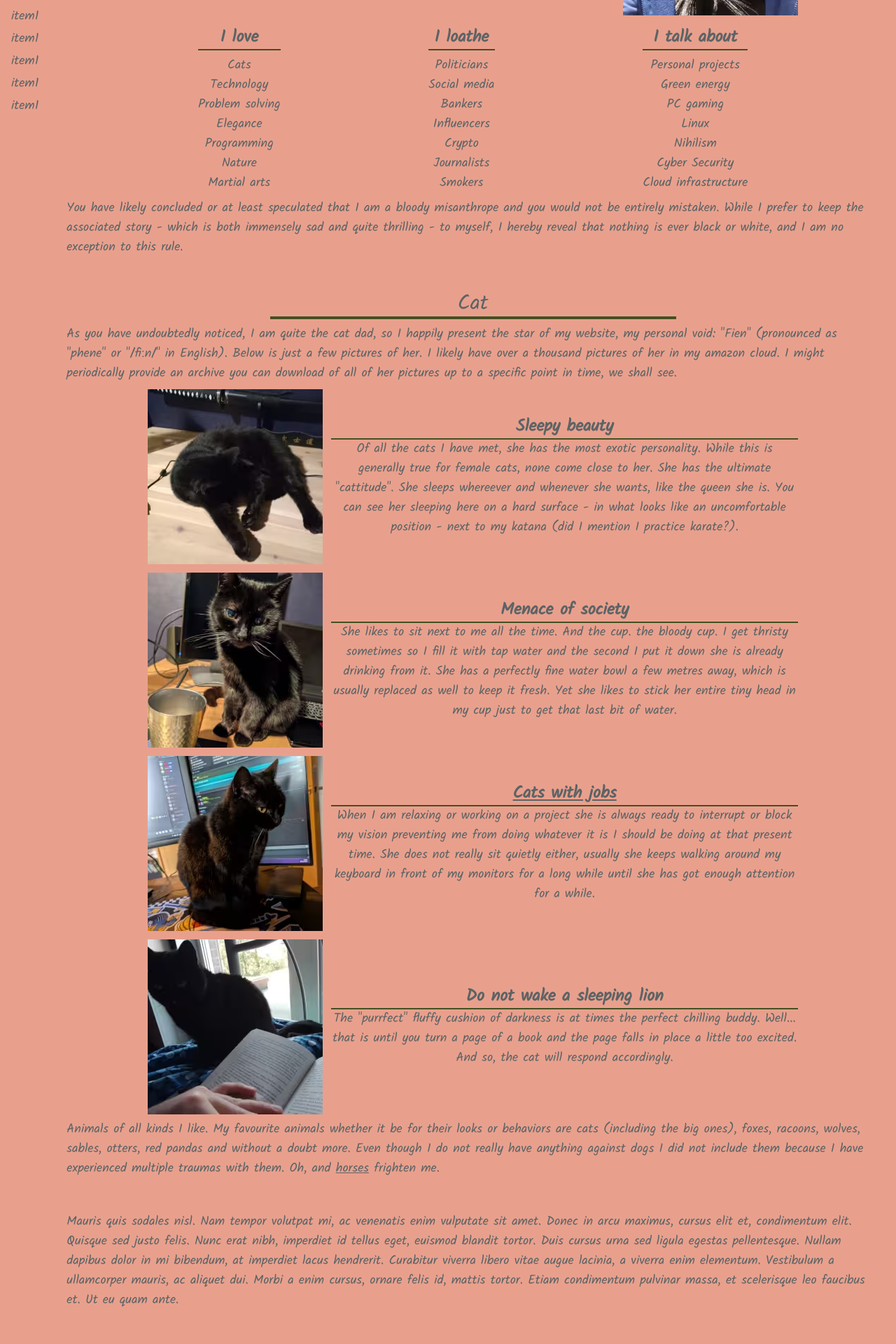
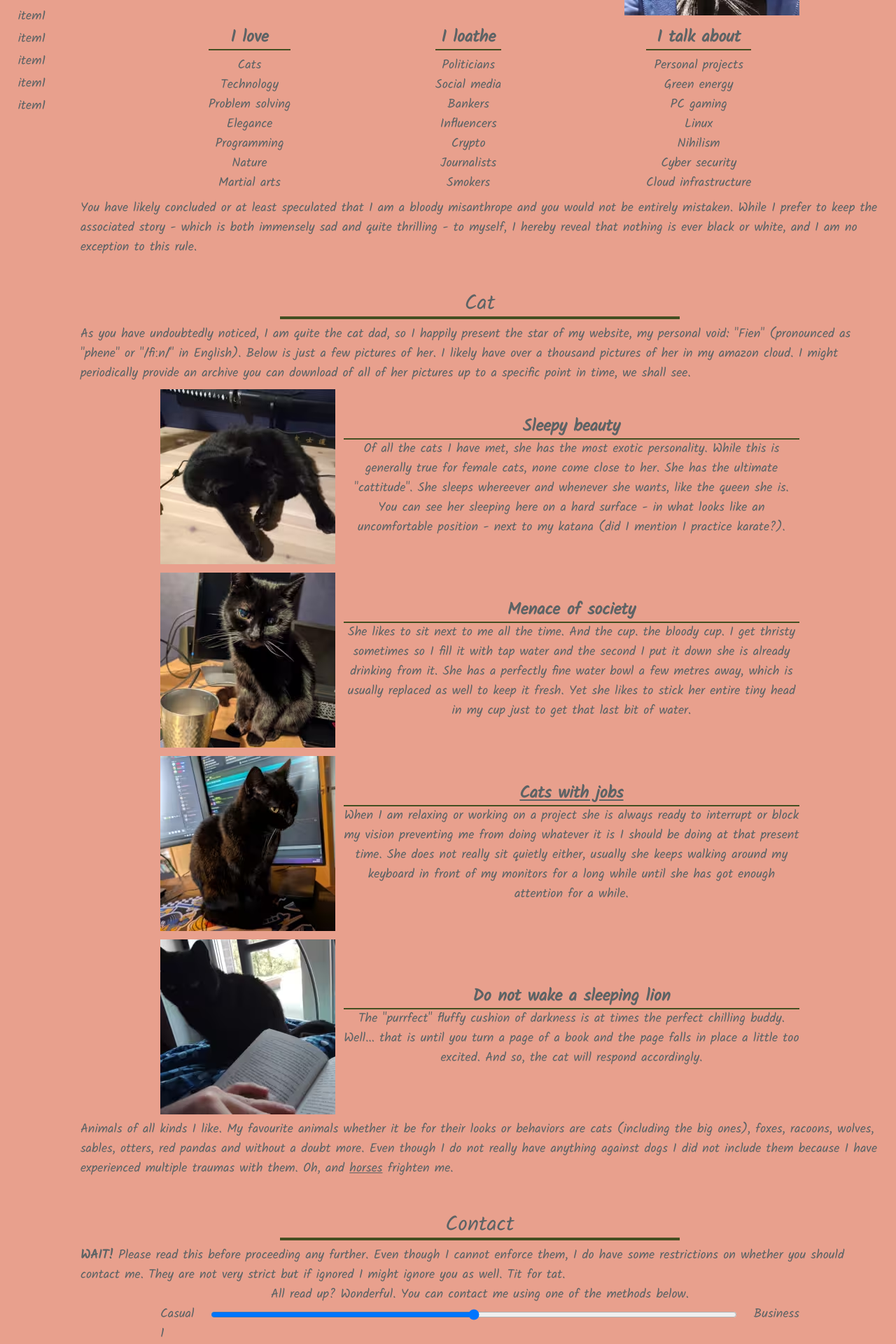
Before and after one commit to Adrigorithm/MyWebsite, a PHP site: page /pages/about-me.html in a window 1280 px wide. Shown: the part 440-2360 px from the top of the page at 70% size. Run offline with PHP 8.4, Linux system fonts and the light colour scheme; style sheets or scripts are compiled from the project's sources.

Commit message:
more content and new slider component

```diff
--- a/pages/about-me.html
+++ b/pages/about-me.html
@@ -41,7 +41,7 @@
             <ol class="flex flex-row md:flex-col gap-2 md:gap-1 items-center si-section p-4 flex-wrap">
                 <li class="text-dim-gray">Intro</li>
                 <li class="text-dim-gray">Cat</li>
-                <li class="text-dim-gray">item1</li>
+                <li class="text-dim-gray">Contact</li>
                 <li class="text-dim-gray">item1</li>
                 <li class="text-dim-gray">item1</li>
                 <li class="text-dim-gray">item1</li>
@@ -90,7 +90,7 @@
                         <li>PC gaming</li>
                         <li>Linux</li>
                         <li>Nihilism</li>
-                        <li>Cyber Security</li>
+                        <li>Cyber security</li>
                         <li>Cloud infrastructure</li>
                     </ul>
                 </div>
@@ -147,14 +147,30 @@
                 </div>
                 <p class="mt-2">Animals of all kinds I like. My favourite animals whether it be for their looks or behaviors are cats (including the big ones), foxes, racoons, wolves, sables, otters, red pandas and without a doubt more. Even though I do not really have anything against dogs I did not include them because I have experienced multiple traumas with them. Oh, and <a class="underline" href="https://www.reddit.com/r/PferdeSindKacke/" target="_blank">horses</a> frighten me.</p>
             </div>
-            <p class="p-6 text-dim-gray">
-                Mauris quis sodales nisl. Nam tempor volutpat mi, ac venenatis enim vulputate sit amet. Donec in arcu
-                maximus, cursus elit et, condimentum elit. Quisque sed justo felis. Nunc erat nibh, imperdiet id tellus
-                eget, euismod blandit tortor. Duis cursus urna sed ligula egestas pellentesque. Nullam dapibus dolor in
-                mi bibendum, at imperdiet lacus hendrerit. Curabitur viverra libero vitae augue lacinia, a viverra enim
-                elementum. Vestibulum a ullamcorper mauris, ac aliquet dui. Morbi a enim cursus, ornare felis id, mattis
-                tortor. Etiam condimentum pulvinar massa, et scelerisque leo faucibus et. Ut eu quam ante.
-            </p>
+
+            <div class="p-6 text-dim-gray flex flex-col items-center">
+                <h2 class="text-3xl w-1/2 text-center mb-2 border-b-4 border-dark-moss-green dark:border-burnt-umber">Contact</h2>
+                <p><strong>WAIT!</strong> Please read this before proceeding any further. Even though I cannot enforce them, I do have some restrictions on whether you should contact me. They are not very strict but if ignored I might ignore you as well. Tit for tat.</p>
+                <p>All read up? Wonderful. You can contact me using one of the methods below.</p>
+                <div class="flex flex-row md:flex-col w-full md:w-4/5">
+                    <div class="flex flex-col md:flex-row gap-6 items-center">
+                        <p>Casual</p>
+                        <input class="grow writing-vertical [writing-mode:vertical-lr] md:[writing-mode:horizontal-tb] simpleSlider" type="range" min="0" max="2" value="1">
+                        <p>Business</p>
+                    </div>
+                    <div class="hidden simpleSliderContent">
+                        0
+                    </div>
+                    <div class="simpleSliderContent">
+                        1
+                    </div>
+                    <div class="hidden simpleSliderContent">
+                        2
+                    </div>
+                </div>
+
+            </div>
+
             <p class="p-6 text-dim-gray">
                 Integer arcu est, suscipit sed auctor tristique, molestie nec lorem. Fusce libero est, accumsan ut orci
                 id, rhoncus pellentesque ante. Suspendisse at interdum odio. Pellentesque habitant morbi tristique
--- a/ts/interfaces/IComponentHolder.ts
+++ b/ts/interfaces/IComponentHolder.ts
@@ -1,5 +1,7 @@
 interface IComponentHolder {
     sectionIndicators: ISectionIndicator[]
+    simpleSliders: ISimpleSlider[]
 
-    addSectionIndicators(siSections: Element[], siContents: Element[]): void
+    addSectionIndicator(siSections: Element[], siContents: Element[]): void
+    addSimpleSlider(rangeInputElement: HTMLInputElement, elments: Element[]): void
 }
--- /dev/null
+++ b/ts/interfaces/ISimpleSlider.ts
@@ -0,0 +1,6 @@
+interface ISimpleSlider {
+    activeElement: number;
+    elements: Element[];
+
+    styleActiveElement(newId: number): void;
+}
```
Also changed, not shown: ts/classes/ComponentHolder.ts (+8 -1 lines), ts/classes/SimpleSlider.ts (added, +25 -0 lines), ts/main.ts (+13 -1 lines), assets/css/input.css (line endings or trailing spaces), assets/img/logos/discord.avif (added), assets/img/logos/discord_dark.avif (added), assets/img/logos/linkedin.avif (added), assets/img/logos/linkedin_dark.avif (added), assets/img/logos/mail.avif (added), assets/img/logos/mail_dark.avif (added).
